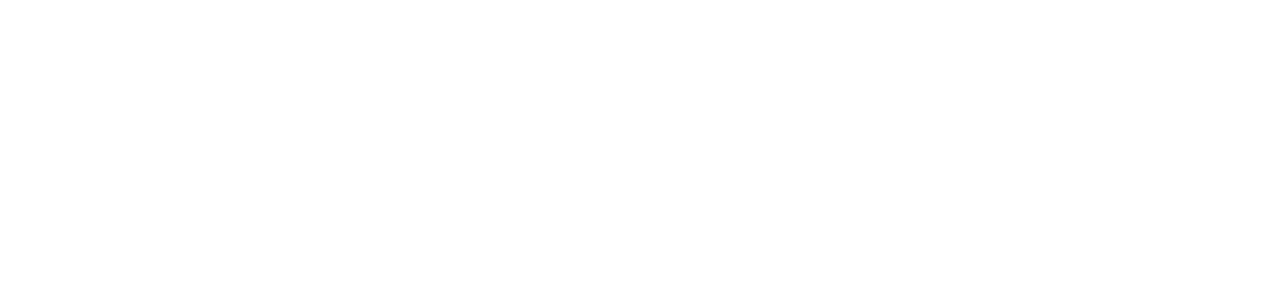
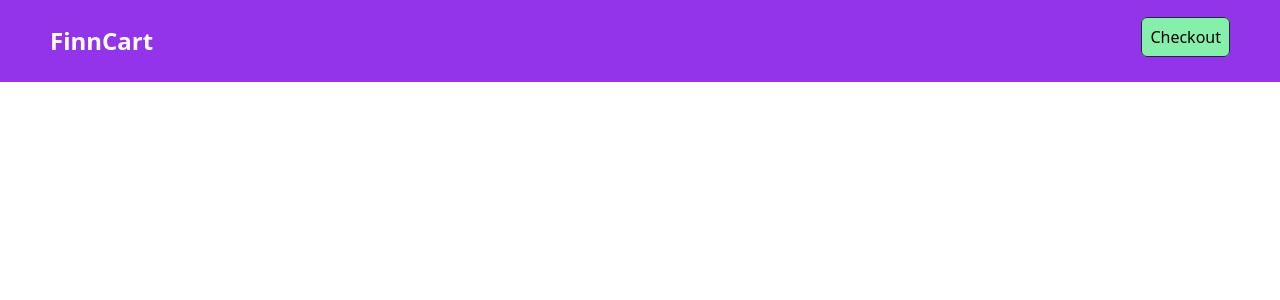
Before and after one commit to DanielFindlay101/FinnCart, a React (Vite) app: page / in a window 1280 px wide. Shown: the top 300 px of the page. Built offline with nearby package versions, Linux system fonts and the light colour scheme.

Commit message:
added supabase and components

```diff
--- a/package.json
+++ b/package.json
@@ -9,8 +9,10 @@
     "preview": "vite preview"
   },
   "dependencies": {
+    "@supabase/supabase-js": "^2.5.0",
     "react": "^18.2.0",
-    "react-dom": "^18.2.0"
+    "react-dom": "^18.2.0",
+    "react-router-dom": "^6.8.0"
   },
   "devDependencies": {
     "@types/react": "^18.0.26",
--- a/src/App.tsx
+++ b/src/App.tsx
@@ -1,10 +1,17 @@
 import { useState } from "react";
-import reactLogo from "./assets/react.svg";
+import { BrowserRouter as Router, Route, Routes } from "react-router-dom";
+import Home from "./pages/Home";
+import Checkout from "./pages/Checkout";
 
 function App() {
-  const [count, setCount] = useState(0);
-
-  return <div className="App"></div>;
+  return (
+    <Router>
+      <Routes>
+        <Route path="/" element={<Home />} />
+        <Route path="/checkout" element={<Checkout />} />
+      </Routes>
+    </Router>
+  );
 }
 
 export default App;
--- /dev/null
+++ b/src/components/NavBar.tsx
@@ -0,0 +1,20 @@
+import React from "react";
+import { Link } from "react-router-dom";
+
+const NavBar = () => {
+  return (
+    <nav className="w-screen bg-purple-600 py-[25px] px-[50px] flex justify-between">
+      <h1 className="font-poppins font-bold text-2xl text-white">FinnCart</h1>
+      <Link to="/checkout">
+        <span
+          className="bg-green-300 p-2 rounded-md border border-slate-800
+         hover:bg-green-300 hover:cursor-pointer"
+        >
+          Checkout
+        </span>
+      </Link>
+    </nav>
+  );
+};
+
+export default NavBar;
--- /dev/null
+++ b/src/config/supabaseClient.ts
@@ -0,0 +1,9 @@
+import { createClient } from "@supabase/supabase-js"
+
+
+const supabaseUrl = 'https://ivudpxsjullsygjuzwjb.supabase.co'
+const supabaseKey = 'eyJhbGciOiJIUzI1NiIsInR5cCI6IkpXVCJ9.eyJpc3MiOiJzdXBhYmFzZSIsInJlZiI6Iml2dWRweHNqdWxsc3lnanV6d2piIiwicm9sZSI6ImFub24iLCJpYXQiOjE2NzUwNzY0MzYsImV4cCI6MTk5MDY1MjQzNn0.SGxCgver6PEiwiZ9-dh81frBZG5Zvw9fj_VTdMIkhzY'
+
+const supabase = createClient(supabaseUrl, supabaseKey);
+
+export default supabase;
--- /dev/null
+++ b/src/hooks/useFetch.ts
@@ -0,0 +1,32 @@
+import { useEffect, useState } from "react"
+import supabase from '../config/supabaseClient'
+
+export interface itemData {
+  id: number,
+  itemName: string,
+  category: string,
+  price: number,
+  gender: string,
+  size: number | string,
+  inStock: boolean
+}
+
+export const useFetch = () =>  {
+  const [items, setItems] = useState<itemData[]>()
+  const [error, setError] = useState(null)
+
+  useEffect(() => {
+    const fetchItems = async () => {
+        const { data, error } = await supabase
+          .from("items")
+          .select()
+
+        if(data){
+          setItems(data)
+          setError(null)
+        }
+      }
+    fetchItems()
+  }, [])
+  return { items }
+}
--- /dev/null
+++ b/src/pages/Checkout.tsx
@@ -0,0 +1,7 @@
+import React from "react";
+
+const Checkout = () => {
+  return <div>Checkout</div>;
+};
+
+export default Checkout;
--- /dev/null
+++ b/src/pages/Home.tsx
@@ -0,0 +1,12 @@
+import React from "react";
+import NavBar from "../components/NavBar";
+
+const Home = () => {
+  return (
+    <div className="flex flex-col h-screen">
+      <NavBar />
+    </div>
+  );
+};
+
+export default Home;
```
Also changed, not shown: 1 other file (tests, documents, lock files or other folders).
